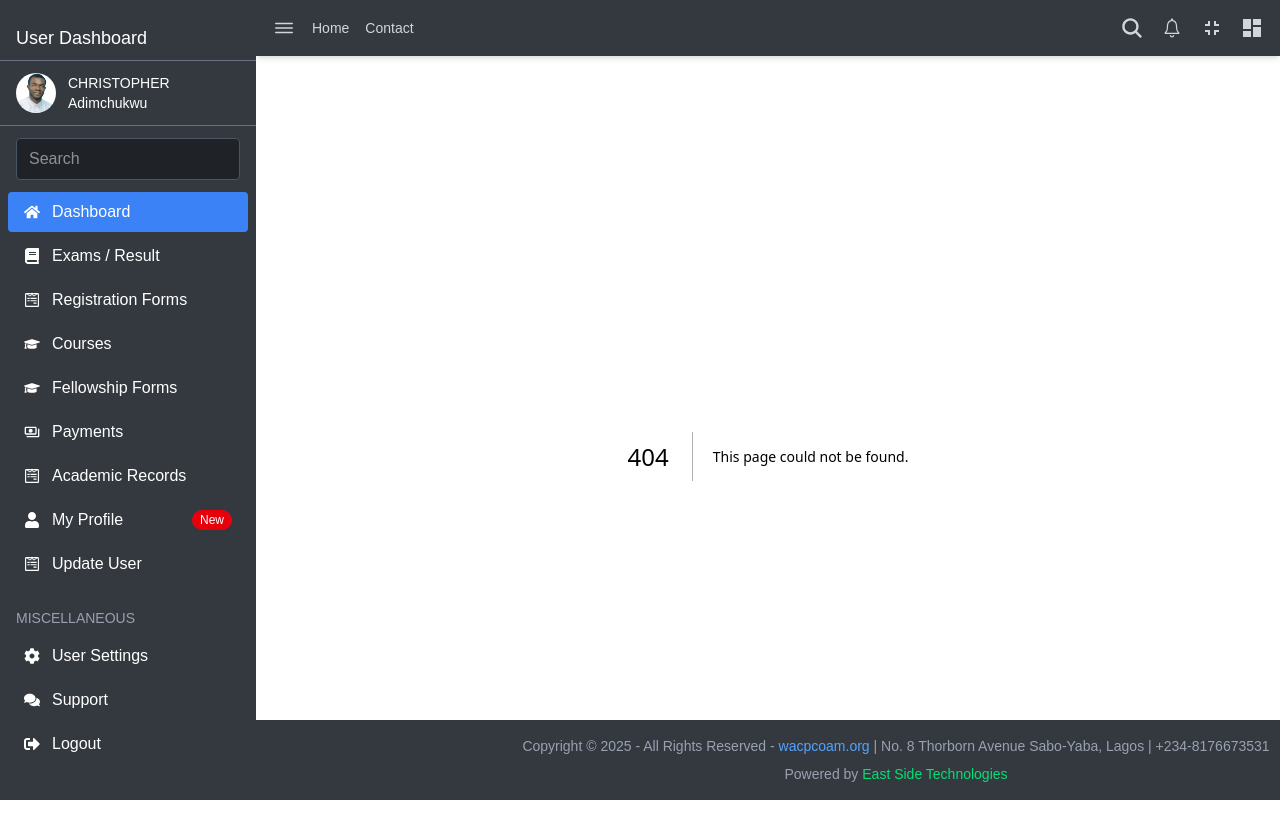
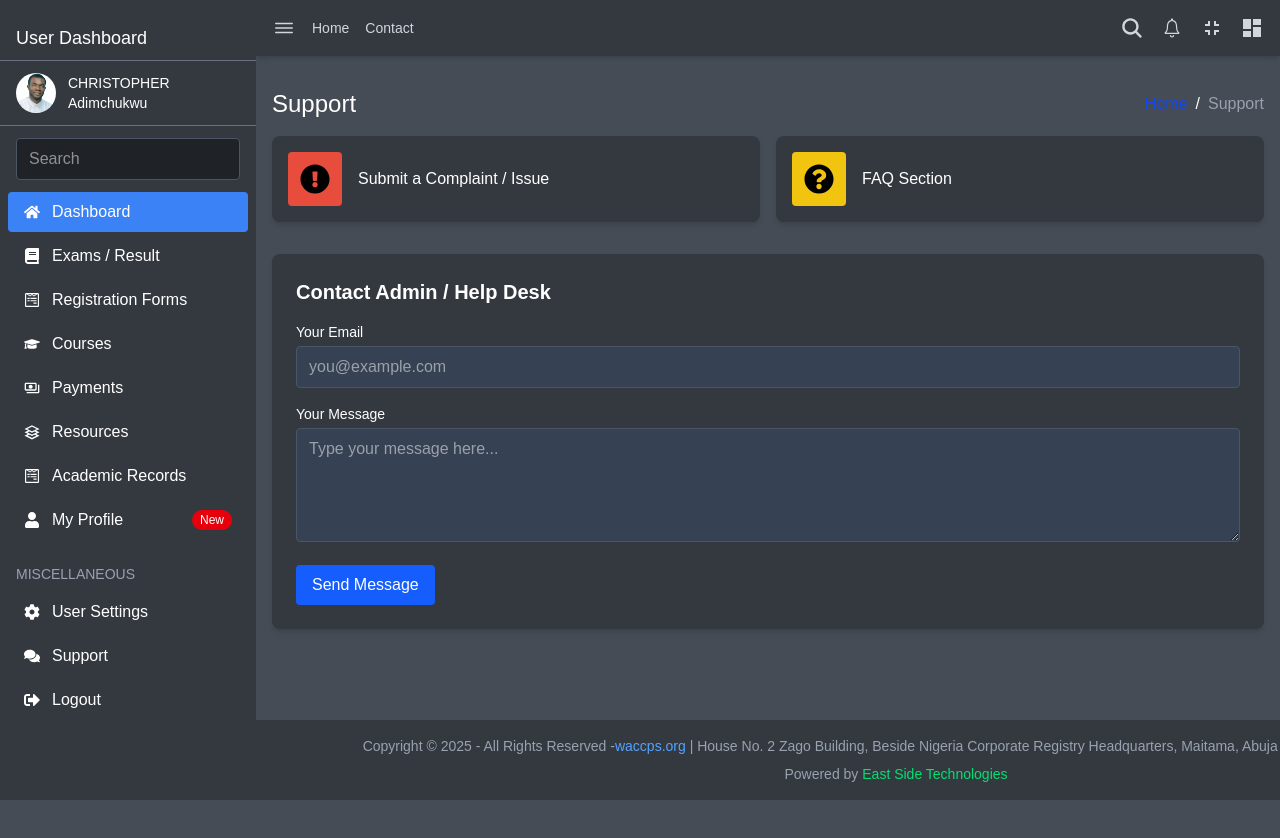
Before and after one commit to Arinze-Obieze/school-dashboard, a Next.js app: page /support in a window 1280 px wide. Before the commit this address had no page. Shown: the top 838 px of the page. After the commit the page ends 800 px from the top, so only its background shows below. Built offline with nearby package versions, Linux system fonts and the light colour scheme.

Commit message:
added resources page etc

```diff
--- /dev/null
+++ b/app/resources/page.js
@@ -0,0 +1,65 @@
+'use client'
+import React from 'react'
+import {
+  FaBook,
+  FaFileAlt,
+  FaVideo,
+  FaUsers
+} from 'react-icons/fa'
+import Card from '@/components/Card'
+
+const resourceCards = [
+  {
+    title: 'eLibrary (Books, PDFs, Journals)',
+    icon: <FaBook className="text-3xl" />,
+    bg: '#3498db',
+    href: '/resources/elibrary'
+  },
+  {
+    title: 'Lecture Notes',
+    icon: <FaFileAlt className="text-3xl" />,
+    bg: '#2ecc71',
+    href: '/resources/notes'
+  },
+  {
+    title: 'Videos & Tutorials',
+    icon: <FaVideo className="text-3xl" />,
+    bg: '#e67e22',
+    href: '/resources/videos'
+  },
+  {
+    title: 'Study Groups / Forums',
+    icon: <FaUsers className="text-3xl" />,
+    bg: '#9b59b6',
+    href: '/resources/groups'
+  }
+]
+
+function Resources() {
+  return (
+    <div>
+      <div className='flex justify-between items-center mt-8 px-4'>
+        <h1 className='text-2xl text-white'>Resources</h1>
+        <div className='flex space-x-2'>
+          <h3 className='text-blue-700'>Home</h3>
+          <div className='text-white'> / </div>
+          <nav className='text-gray-400'>Resources</nav>
+        </div>
+      </div>
+
+      <div className="grid grid-cols-1 sm:grid-cols-2 md:grid-cols-3 gap-4 p-4">
+        {resourceCards.map((card, index) => (
+          <Card
+            key={index}
+            title={card.title}
+            icon={card.icon}
+            bg={card.bg}
+            href={card.href}
+          />
+        ))}
+      </div>
+    </div>
+  )
+}
+
+export default Resources
--- /dev/null
+++ b/app/support/page.js
@@ -0,0 +1,86 @@
+'use client'
+import Card from '@/components/Card'
+import React from 'react'
+import {
+  FaExclamationCircle,
+  FaQuestionCircle
+} from 'react-icons/fa'
+
+const supportCards = [
+  {
+    title: 'Submit a Complaint / Issue',
+    icon: <FaExclamationCircle className="text-3xl" />,
+    bg: '#e74c3c',
+    href: '/support/complaint'
+  },
+  {
+    title: 'FAQ Section',
+    icon: <FaQuestionCircle className="text-3xl" />,
+    bg: '#f1c40f',
+    href: '/support/faq'
+  }
+]
+
+function Support() {
+  return (
+    <div>
+      <div className='flex justify-between items-center mt-8 px-4'>
+        <h1 className='text-2xl text-white'>Support</h1>
+        <div className='flex space-x-2'>
+          <h3 className='text-blue-700'>Home</h3>
+          <div className='text-white'> / </div>
+          <nav className='text-gray-400'>Support</nav>
+        </div>
+      </div>
+
+
+      {/* Remaining Cards */}
+      <div className="grid grid-cols-1 sm:grid-cols-2 md:grid-cols-2 gap-4 p-4">
+        {supportCards.map((card, index) => (
+          <Card
+            key={index}
+            title={card.title}
+            icon={card.icon}
+            bg={card.bg}
+            href={card.href}
+          />
+        ))}
+      </div>
+
+
+
+         {/* Contact Form */}
+         <div className='p-4'>
+        <div className="bg-[#343940] p-6 rounded-lg shadow-md">
+          <h2 className="text-xl text-white font-semibold mb-4">Contact Admin / Help Desk</h2>
+          <form className="space-y-4">
+            <div>
+              <label className="block text-sm text-white mb-1">Your Email</label>
+              <input
+                type="email"
+                className="w-full px-3 py-2 rounded bg-gray-700 text-white border border-gray-600 focus:outline-none focus:ring-2 focus:ring-blue-500"
+                placeholder="you@example.com"
+              />
+            </div>
+            <div>
+              <label className="block text-sm text-white mb-1">Your Message</label>
+              <textarea
+                rows="4"
+                className="w-full px-3 py-2 rounded bg-gray-700 text-white border border-gray-600 focus:outline-none focus:ring-2 focus:ring-blue-500"
+                placeholder="Type your message here..."
+              ></textarea>
+            </div>
+            <button
+              type="submit"
+              className="bg-blue-600 text-white px-4 py-2 rounded hover:bg-blue-700 transition"
+            >
+              Send Message
+            </button>
+          </form>
+        </div>
+      </div>
+    </div>
+  )
+}
+
+export default Support
--- a/components/Footer.jsx
+++ b/components/Footer.jsx
@@ -1,7 +1,9 @@
 const Footer = () => {
     return (
       <footer className="bg-[#343940] text-gray-400 p-4 text-center text-sm">
-        <p>Copyright © 2025 - All Rights Reserved - <a href="http://wacpcoam.org" className="text-blue-400 hover:underline">wacpcoam.org</a> | No. 8 Thorborn Avenue Sabo-Yaba, Lagos | +234-8176673531</p>
+        <p>Copyright © 2025 - All Rights Reserved -
+            <a href="https://waccps.org/"
+            className="text-blue-400 hover:underline">waccps.org</a> | House No. 2 Zago Building, Beside Nigeria Corporate Registry Headquarters, Maitama, Abuja FCT | +2347061543295 </p>
         <p className="mt-2">Powered by <span className="text-green-400">East Side Technologies</span></p>
       </footer>
     );
--- a/components/Sidebar.jsx
+++ b/components/Sidebar.jsx
@@ -5,6 +5,7 @@ import {
   FaHome, FaBook, FaWpforms, FaGraduationCap,  FaUser,
   FaCog, FaComments, FaSignOutAlt
 } from 'react-icons/fa';
+import { GrResources } from "react-icons/gr";
 
 import { FaTimes } from 'react-icons/fa'; // import close icon
 import { MdOutlinePayments } from 'react-icons/md';
@@ -14,12 +15,12 @@ const menuItems = [
     { label: "Exams / Result", icon: <FaBook />, href: "/exams" },
     { label: "Registration Forms", icon: <FaWpforms />, href: "/registration-forms" },
     { label: "Courses", icon: <FaGraduationCap />, href: "/courses" },
-    { label: "Fellowship Forms", icon: <FaGraduationCap />, href: "/fellowship-forms" },
     { label: "Payments", icon: <MdOutlinePayments />, href: "/payments" },
+    { label: "Resources", icon: <GrResources />, href: "/resources" },
+
   //   { label: "Approved Dissertations", icon: <FaBookMedical />, href: "/approved-dissertations" },
     { label: "Academic Records", icon: <FaWpforms />, href: "/academic-records" },
     { label: "My Profile", icon: <FaUser />, href: "/profile", badge: "New" },
-    { label: "Update User", icon: <FaWpforms />, href: "/update-user" },
   ];
 
   const miscItems = [
```
